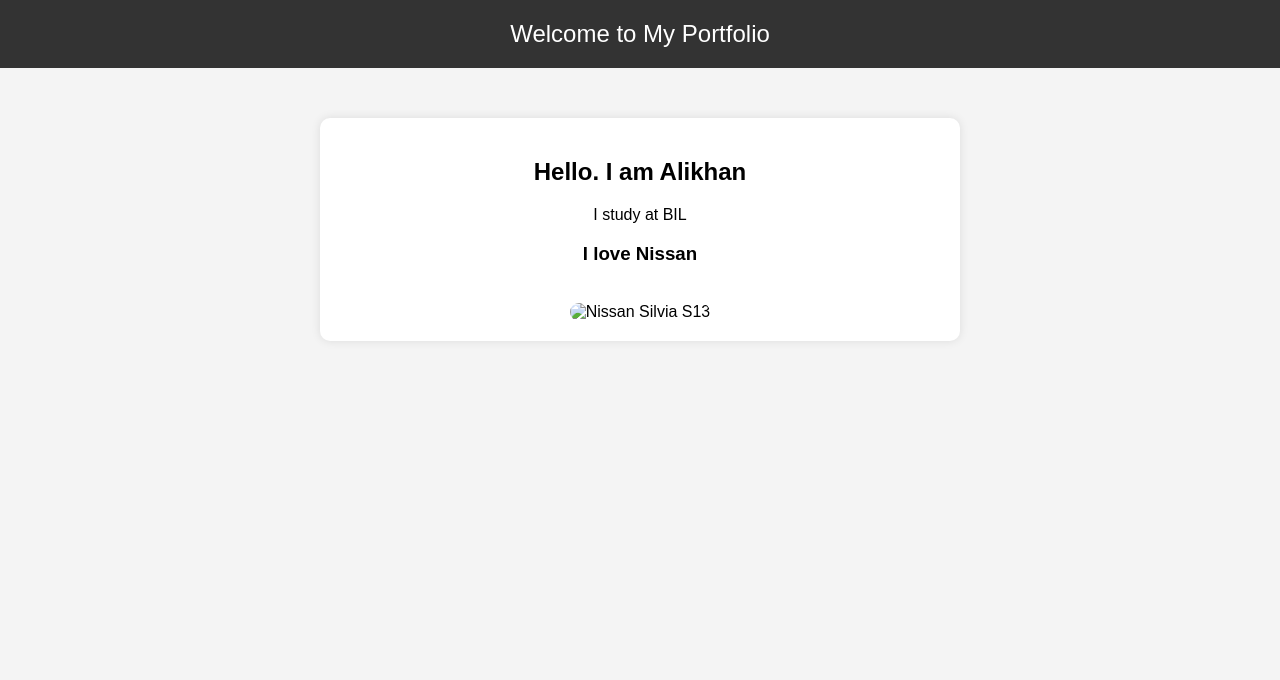
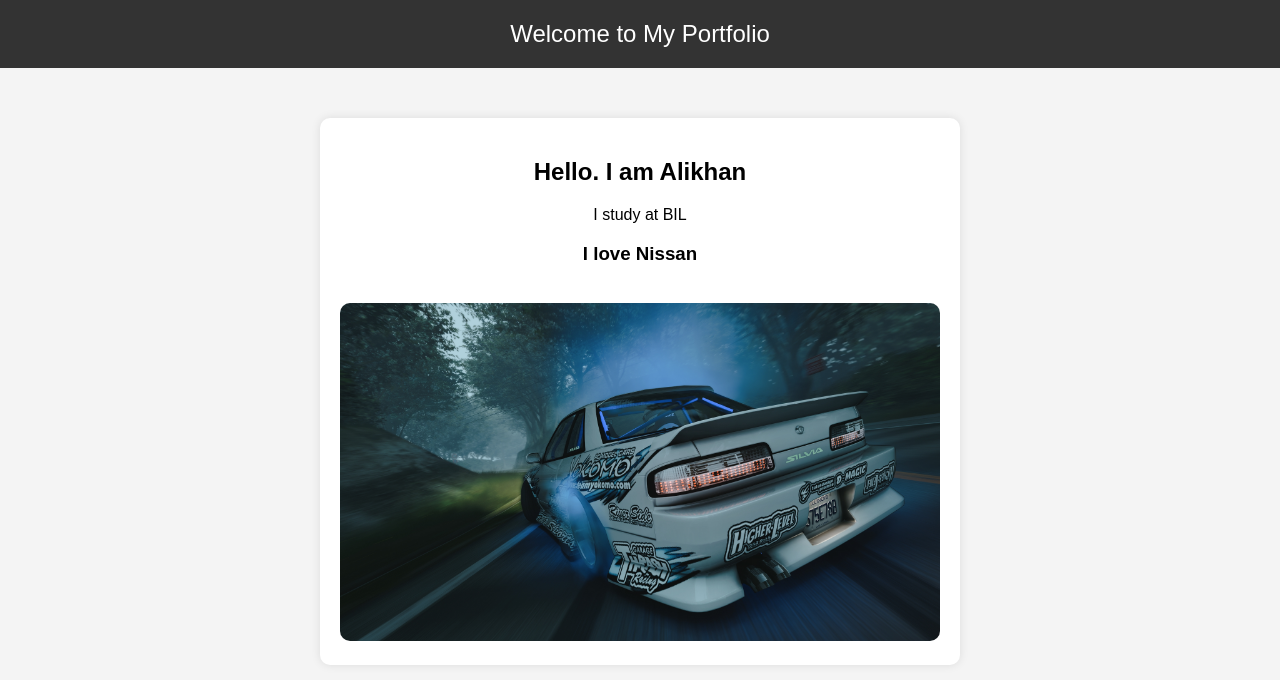
Before and after one commit to alikhanevo6/alikhanevo6, a plain HTML site: page index.html in a window 1280 px wide. Drawn offline with Linux system fonts and the light colour scheme.

Commit message:
index.html

```diff
--- a/index.html
+++ b/index.html
@@ -40,7 +40,7 @@
         <h2>Hello. I am Alikhan</h2>
         <p>I study at BIL </p>
         <h3>I love Nissan </h3>
-        <img src="/mnt/data/Screenshot_dwg_nissan_silvia_s13_ss_ek_tsukuba_fruits_line_28-8-124-21-40-54.jpg" alt="Nissan Silvia S13">
+        <img src="Screenshot_dwg_nissan_silvia_s13_ss_ek_tsukuba_fruits_line_28-8-124-21-40-54.jpg" alt="Nissan Silvia S13">
     </div>
 </body>
 </html>
```
